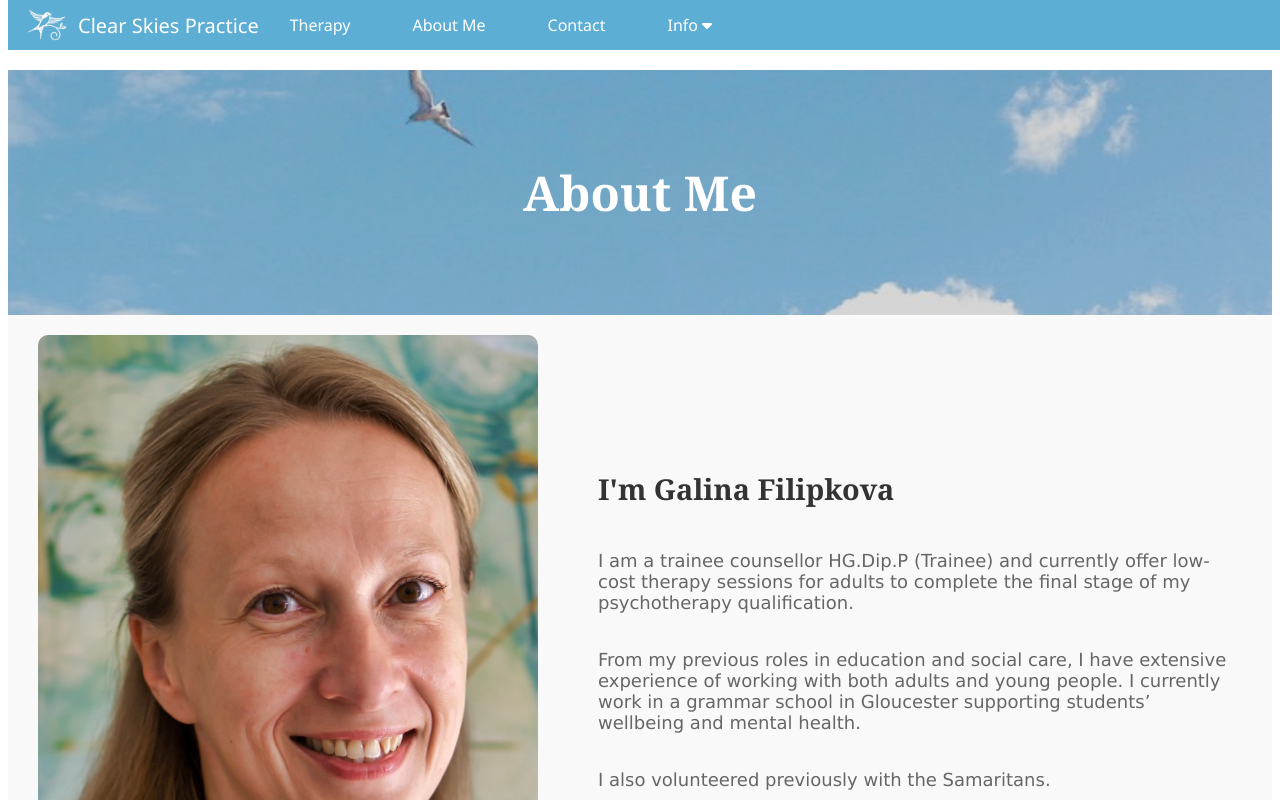
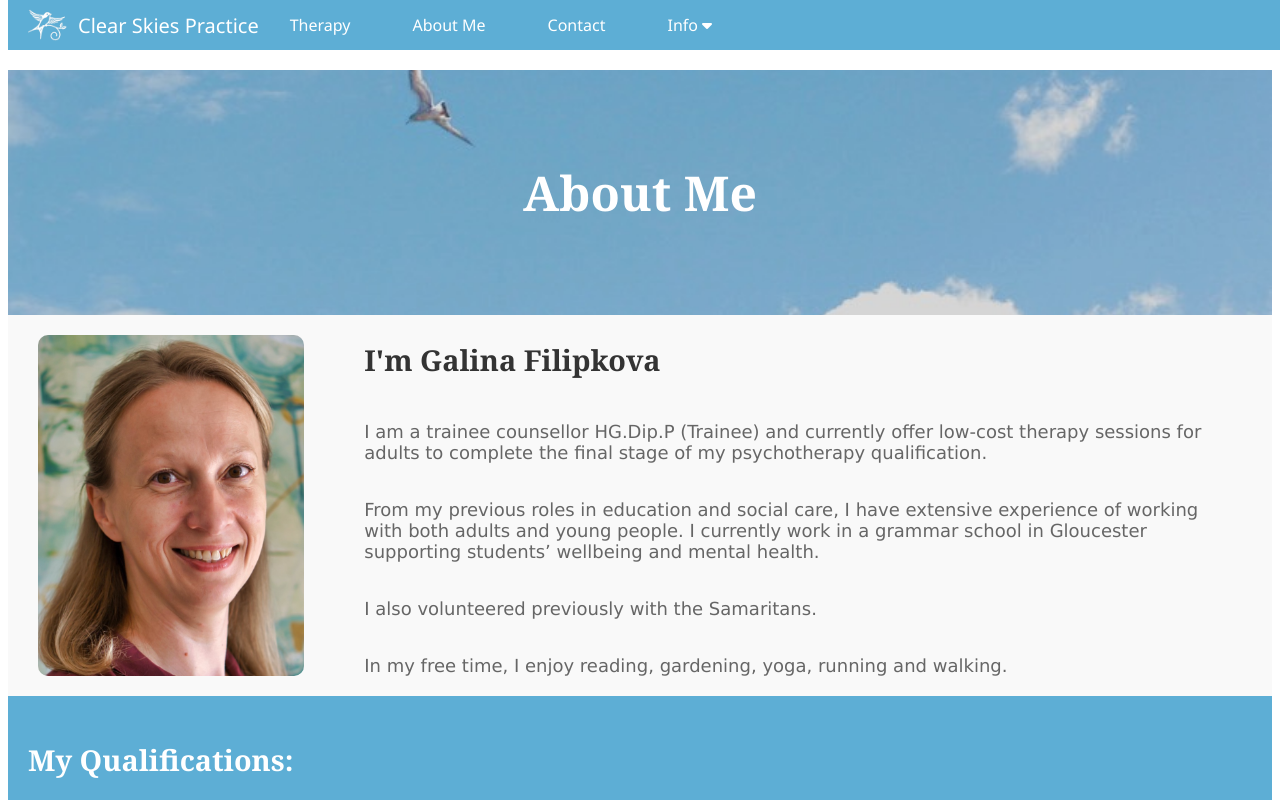
Before and after one commit to MikeForde/cstestvuejs, a Vue app: page /about-me in a window 1280 px wide. Shown: the top 800 px of the page. Built offline with nearby package versions, Linux system fonts and the light colour scheme.

Commit message:
AboutMe image fix

```diff
--- a/src/components/AboutMePage.vue
+++ b/src/components/AboutMePage.vue
@@ -188,7 +188,6 @@ export default {
 .image-card {
   background: #f9f9f9;
   width: 40%;
-  max-width: 500px;
   display: flex;
   justify-content: center;
   align-items: center;
@@ -227,7 +226,6 @@ export default {
 }
 
 .about-me-info {
-  width: 60%;
   padding: 0 30px;
 }
 
```
